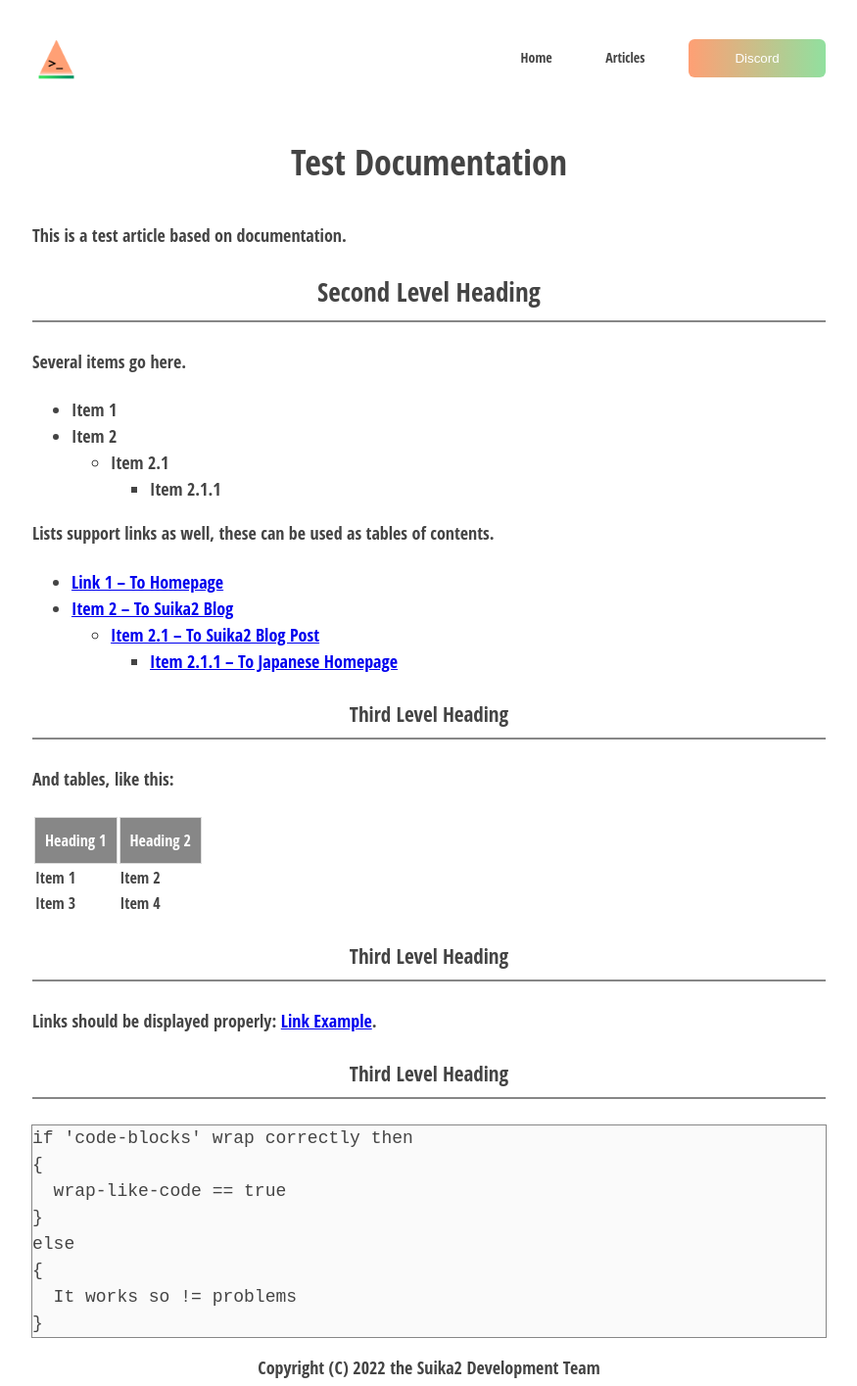
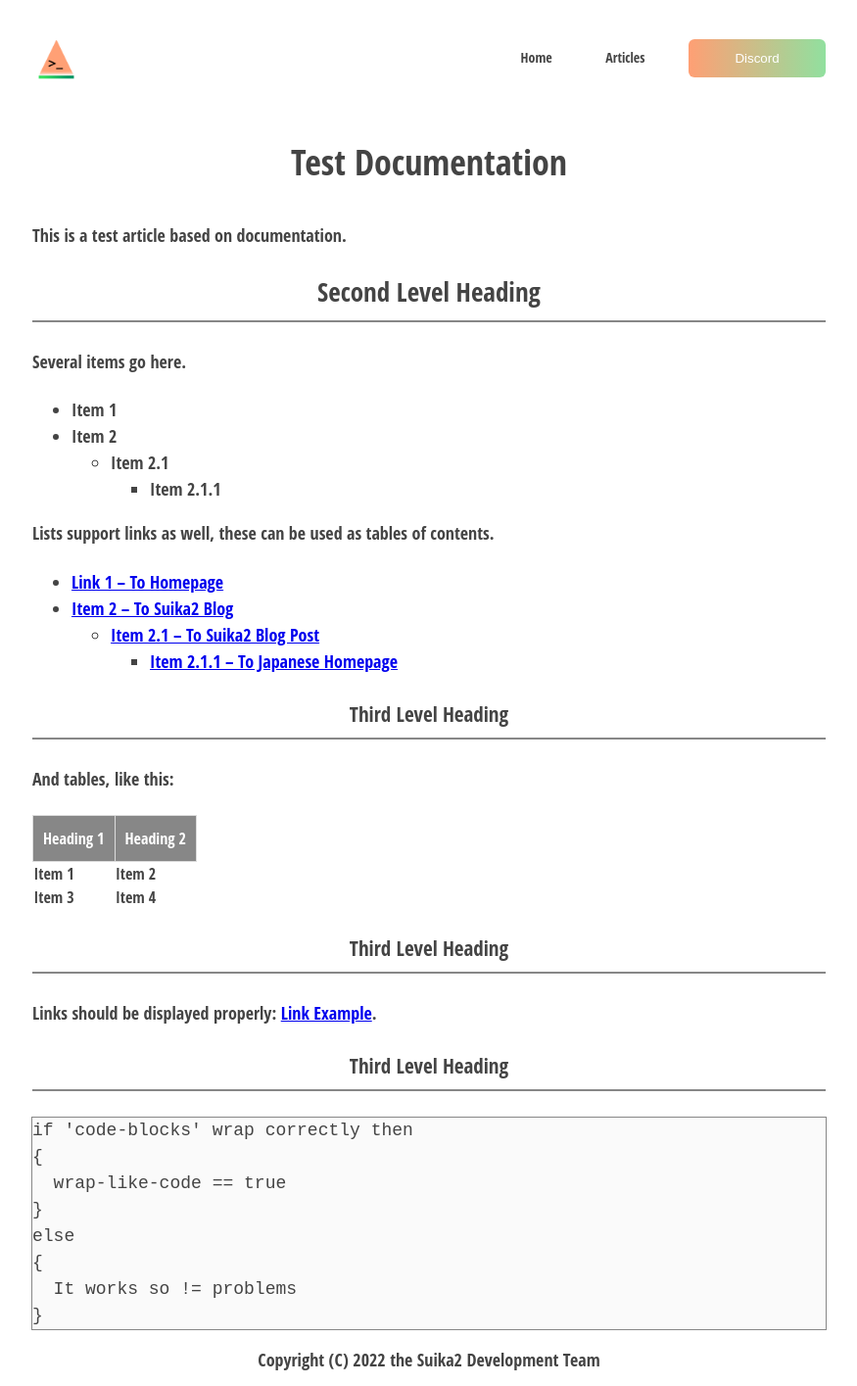
Before and after one commit to suika2engine/suika2engine.github.io, a Jekyll site: the page built from docs/doc-test.md, in a window 1280 px wide. Shown: the whole page at 98% size, without its empty margins (202-1077 px from the left). Built offline with Jekyll 4.4.1, drawn with Linux system fonts in a browser that asks for light colours; our own code applies the rules of GitHub Pages for plain Markdown files.

Commit message:
Update article-style.css

```diff
--- a/styles/article-style.css
+++ b/styles/article-style.css
@@ -141,6 +141,10 @@ pre {
 
 /* Tables */
 
+table {
+  border-collapse: collapse;
+}
+/* td {}*/
 th {
   border: 1px solid #ddd;
   padding: 10px;
```
